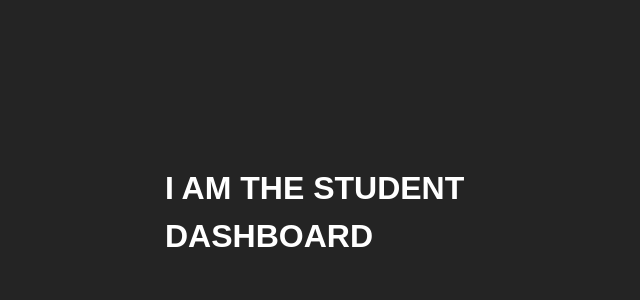
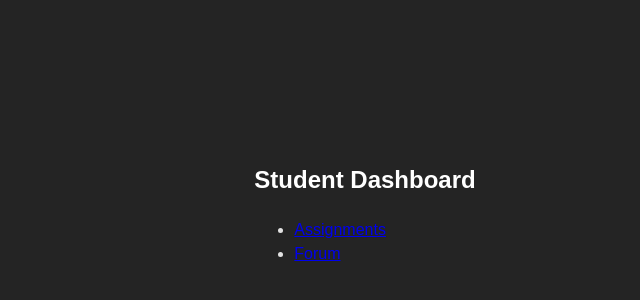
Before and after one commit to DamianMacG/EduTaskJS, a React (Vite) app in the folder front-end/: page /student-dashboard in a window 1280 px wide. Shown: the part 188-488 px from the top of the page, without its empty margins (275-915 px from the left). Built offline with nearby package versions, Linux system fonts and the light colour scheme.

Commit message:
Updating routes

```diff
--- a/front-end/src/App.jsx
+++ b/front-end/src/App.jsx
@@ -7,6 +7,8 @@ import TeacherDashboard from './pages/TeacherDashboard/TeacherDashboard';
 import StudentsPage from './pages/StudentList/StudentList';
 import AssignmentsList from './pages/AssignmentsList/AssignmentsList';
 import CreateAssignment from './pages/CreateAssignment/CreateAssignment';
+import StudentForum from './pages/StudentForum/StudentForum';
+import StudentAssignments from './pages/StudentAssignments/StudentAssignments';
 
 
 const App = () => {
@@ -15,6 +17,8 @@ const App = () => {
       <Routes>
         <Route path="/" element={<Homepage />} />
         <Route path="/student-dashboard" element={<StudentDashboard />} />
+        <Route path="/student-dashboard/forum" element={<StudentForum />} />
+        <Route path="/student-dashboard/assignments" element={<StudentAssignments />} />
         <Route path="/teacher-dashboard" element={<TeacherDashboard />} />
         <Route path="/teacher-dashboard/assignments" element={<AssignmentsList />} />
         <Route path="/teacher-dashboard/students" element={<StudentsPage />} />
--- /dev/null
+++ b/front-end/src/pages/StudentAssignments/StudentAssignments.jsx
@@ -0,0 +1,9 @@
+function StudentAssignments() {
+    return (
+        <div>
+            Ah look, all my assignments that are due!
+        </div>
+    )
+}
+
+export default StudentAssignments
--- a/front-end/src/pages/StudentDashboard/StudentDashboard.jsx
+++ b/front-end/src/pages/StudentDashboard/StudentDashboard.jsx
@@ -1,8 +1,22 @@
+
+import { Link } from 'react-router-dom';
+
 const StudentDashboard = () => {
     return (
-        <>
-        <h1>I AM THE STUDENT DASHBOARD</h1></>
-     );
+        <div>
+          <h2>Student Dashboard</h2>
+          <nav>
+            <ul>
+              <li>
+                <Link to="/student-dashboard/assignments">Assignments</Link>
+              </li>
+              <li>
+                <Link to="/student-dashboard/forum">Forum</Link>
+              </li>
+            </ul>
+          </nav>
+        </div>
+      );
 }
 
 export default StudentDashboard;
--- /dev/null
+++ b/front-end/src/pages/StudentForum/StudentForum.jsx
@@ -0,0 +1,9 @@
+function StudentForum() {
+    return (
+        <div>
+            I AM THE STUDENT FORUM!
+        </div>
+    )
+}
+
+export default StudentForum
```
